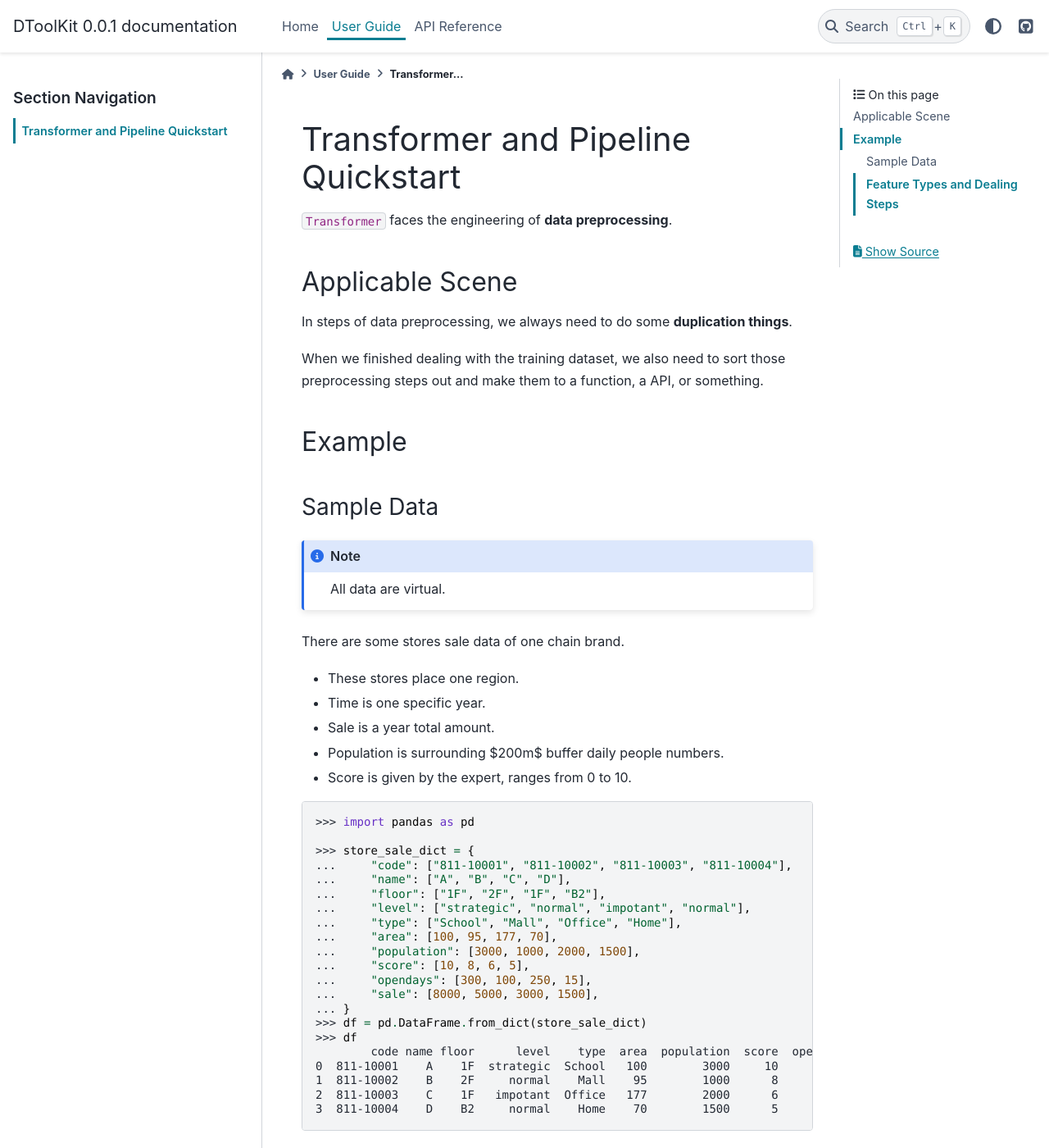
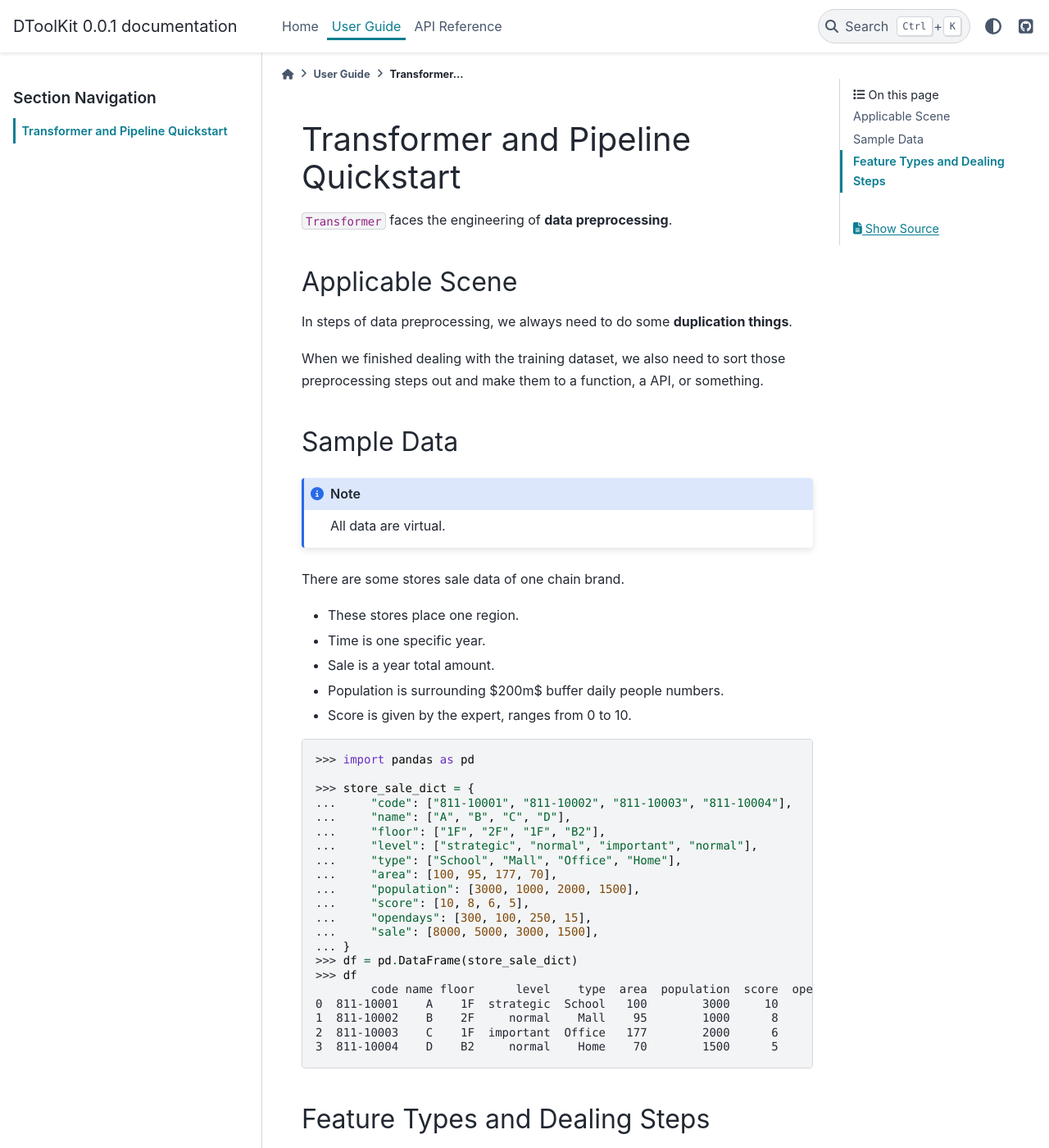
Before and after one commit to Zeroto521/my-data-toolkit, a Sphinx documentation site: the page built from doc/source/guide/transformer.md, in a window 1280 px wide and 1400 px high. Shown: the whole window at 82% size. Built offline with Sphinx 7.4.7 and the PyData theme 0.15.4, drawn with Linux system fonts in a browser that asks for light colours.

Commit message:
DOC: adjust title level + fix varname error

````diff
--- a/doc/source/guide/transformer.md
+++ b/doc/source/guide/transformer.md
@@ -8,9 +8,7 @@ In steps of data preprocessing, we always need to do some **duplication things**
 
 When we finished dealing with the training dataset, we also need to sort those preprocessing steps out and make them to a function, a API, or something.
 
-## Example
-
-### Sample Data
+## Sample Data
 
 :::{note}
 All data are virtual.
@@ -31,7 +29,7 @@ There are some stores sale data of one chain brand.
 ...     "code": ["811-10001", "811-10002", "811-10003", "811-10004"],
 ...     "name": ["A", "B", "C", "D"],
 ...     "floor": ["1F", "2F", "1F", "B2"],
-...     "level": ["strategic", "normal", "impotant", "normal"],
+...     "level": ["strategic", "normal", "important", "normal"],
 ...     "type": ["School", "Mall", "Office", "Home"],
 ...     "area": [100, 95, 177, 70],
 ...     "population": [3000, 1000, 2000, 1500],
@@ -39,16 +37,16 @@ There are some stores sale data of one chain brand.
 ...     "opendays": [300, 100, 250, 15],
 ...     "sale": [8000, 5000, 3000, 1500],
 ... }
->>> df = pd.DataFrame.from_dict(store_sale_dict)
+>>> df = pd.DataFrame(store_sale_dict)
 >>> df
         code name floor      level    type  area  population  score  opendays  sale
 0  811-10001    A    1F  strategic  School   100        3000     10       300  8000
 1  811-10002    B    2F     normal    Mall    95        1000      8       100  5000
-2  811-10003    C    1F   impotant  Office   177        2000      6       250  3000
+2  811-10003    C    1F  important  Office   177        2000      6       250  3000
 3  811-10004    D    B2     normal    Home    70        1500      5        15  1500
 ```
 
-### Feature Types and Dealing Steps
+## Feature Types and Dealing Steps
 
 First of all, we should konw there are three types of features ( {math}`X`) and one label ( {math}`y`).
 
````
